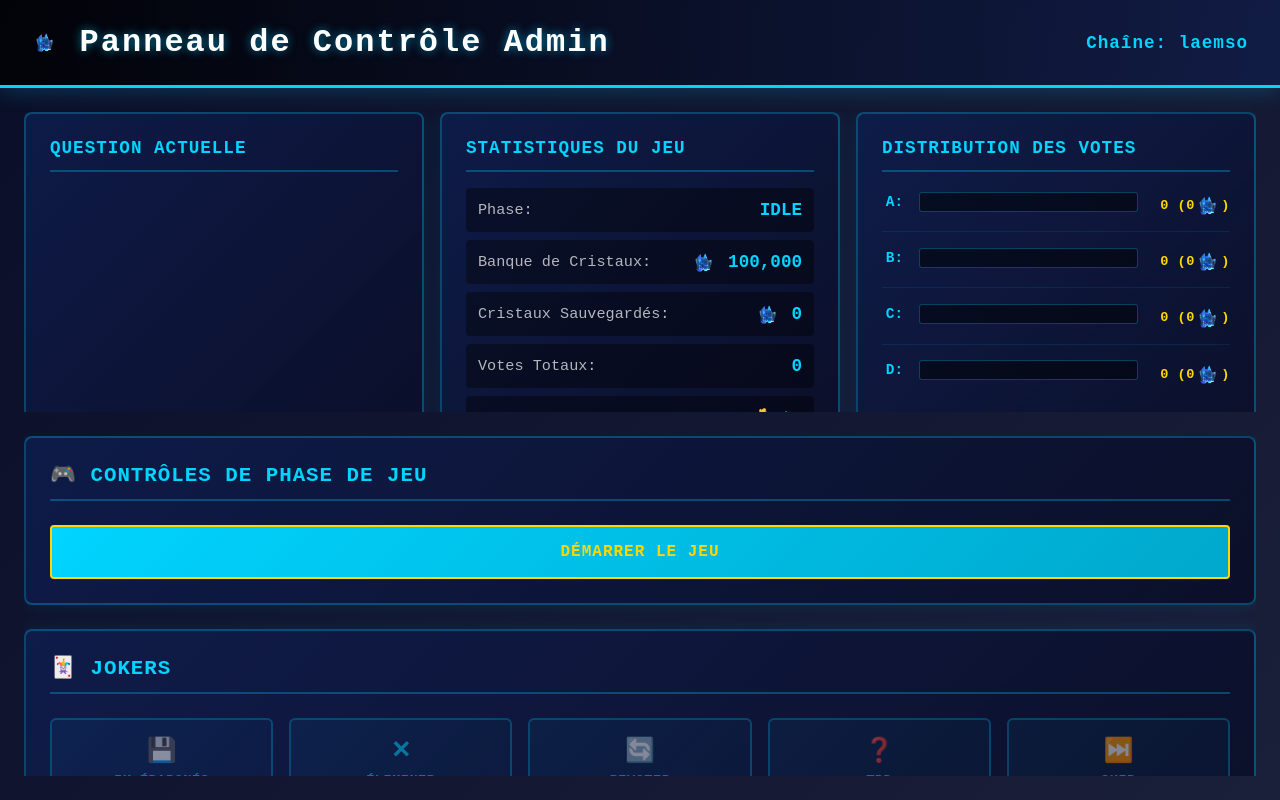
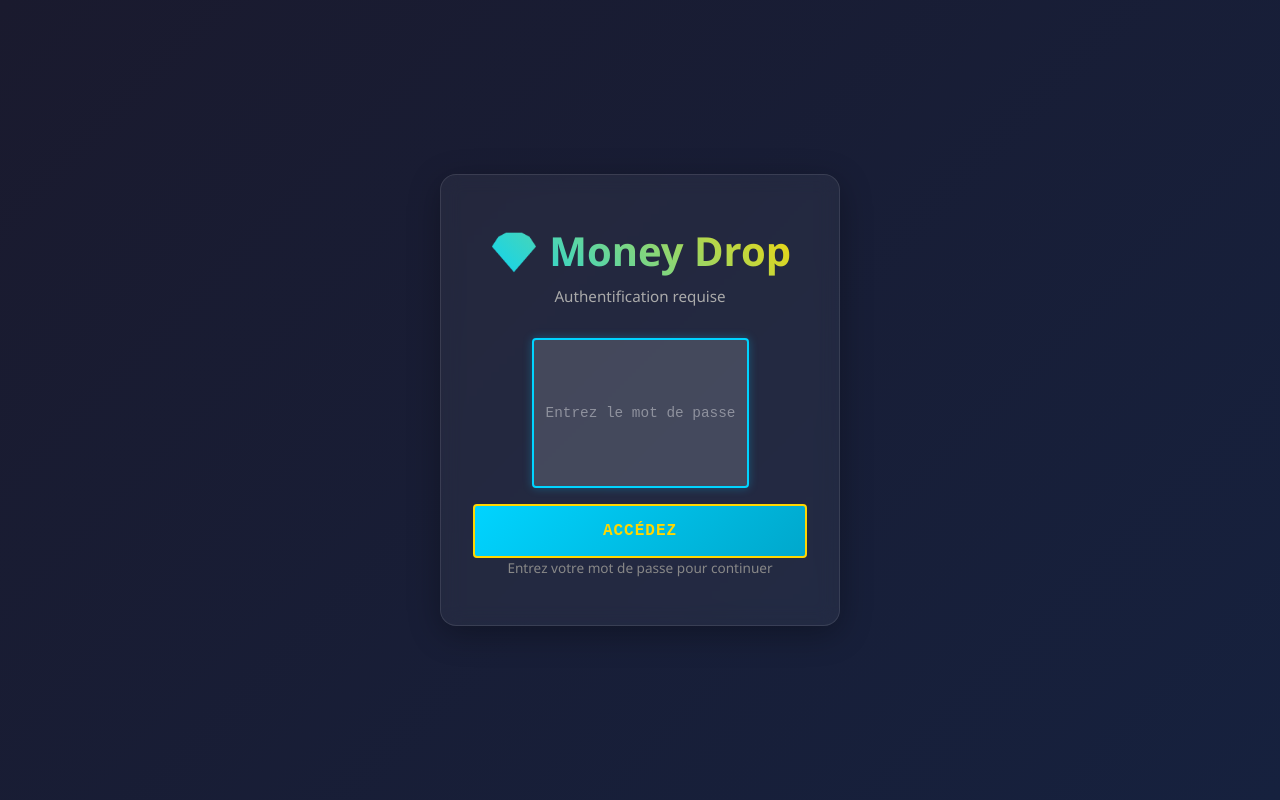
Before and after one commit to t0rbenC0rtes/ArmaDesDrops, a React (Vite) app: page /admin in a window 1280 px wide. Built offline with nearby package versions, Linux system fonts and the light colour scheme.

Commit message:
Implement authentication system with ProtectedRoute and LoginPage; add donation override functionality to AdminDashboard

```diff
--- a/src/App.jsx
+++ b/src/App.jsx
@@ -1,18 +1,36 @@
 import { BrowserRouter as Router, Routes, Route } from 'react-router-dom'
 import { GameProvider } from './context/GameContext'
+import { AuthProvider } from './context/AuthContext'
+import { ProtectedRoute } from './components/ProtectedRoute'
 import { GameBoard } from './pages/GameBoard'
 import { AdminDashboard } from './pages/AdminDashboard'
 
 function App() {
   return (
+    <AuthProvider>
       <GameProvider>
         <Router>
           <Routes>
-          <Route path="/" element={<GameBoard />} />
-          <Route path="/admin" element={<AdminDashboard />} />
+            <Route
+              path="/"
+              element={
+                <ProtectedRoute>
+                  <GameBoard />
+                </ProtectedRoute>
+              }
+            />
+            <Route
+              path="/admin"
+              element={
+                <ProtectedRoute>
+                  <AdminDashboard />
+                </ProtectedRoute>
+              }
+            />
           </Routes>
         </Router>
       </GameProvider>
+    </AuthProvider>
   )
 }
 
--- /dev/null
+++ b/src/components/ProtectedRoute.jsx
@@ -0,0 +1,15 @@
+import { useAuth } from '../context/AuthContext'
+import { LoginPage } from '../pages/LoginPage'
+
+export function ProtectedRoute({ children }) {
+  const { isAuthenticated } = useAuth()
+  const sessionAuthenticated = sessionStorage.getItem('moneydrop_authenticated') === 'true'
+
+  // Show protected content if authenticated or if session exists
+  if (isAuthenticated || sessionAuthenticated) {
+    return children
+  }
+
+  // Otherwise, show login page
+  return <LoginPage />
+}
--- /dev/null
+++ b/src/context/AuthContext.jsx
@@ -0,0 +1,44 @@
+import { createContext, useContext, useState } from 'react'
+
+const AuthContext = createContext(null)
+
+export function AuthProvider({ children }) {
+  const [isAuthenticated, setIsAuthenticated] = useState(false)
+  const [password, setPassword] = useState('')
+  const [error, setError] = useState('')
+
+  const authenticate = (inputPassword) => {
+    const adminPassword = import.meta.env.VITE_ADMIN_PASSWORD
+    if (inputPassword === adminPassword) {
+      setIsAuthenticated(true)
+      setPassword(inputPassword)
+      setError('')
+      // Store in sessionStorage so authentication persists during the session
+      sessionStorage.setItem('moneydrop_authenticated', 'true')
+      return true
+    } else {
+      setError('Mot de passe incorrect')
+      return false
+    }
+  }
+
+  const logout = () => {
+    setIsAuthenticated(false)
+    setPassword('')
+    sessionStorage.removeItem('moneydrop_authenticated')
+  }
+
+  return (
+    <AuthContext.Provider value={{ isAuthenticated, authenticate, logout, error }}>
+      {children}
+    </AuthContext.Provider>
+  )
+}
+
+export function useAuth() {
+  const context = useContext(AuthContext)
+  if (!context) {
+    throw new Error('useAuth must be used within an AuthProvider')
+  }
+  return context
+}
--- a/src/pages/AdminDashboard.jsx
+++ b/src/pages/AdminDashboard.jsx
@@ -12,6 +12,7 @@ export function AdminDashboard() {
   const [eliminateModalOpen, setEliminateModalOpen] = useState(false)
   const [skipModalOpen, setSkipModalOpen] = useState(false)
   const [crystalOverrideInput, setCrystalOverrideInput] = useState('')
+  const [donationOverrideInput, setDonationOverrideInput] = useState('')
   const countdownAudioRef = useRef(null)
   const revealAudioRef = useRef(null)
 
@@ -97,6 +98,19 @@ export function AdminDashboard() {
       })
       setCrystalOverrideInput('')
       console.log(`[EMERGENCY] Crystal bank overridden to ${amount}`)
+    }
+  }
+
+  // Emergency donation override
+  const handleOverrideDonations = () => {
+    const amount = parseInt(donationOverrideInput)
+    if (!isNaN(amount) && amount >= 0) {
+      dispatch({
+        type: 'SET_DONATION_TOTAL',
+        payload: amount,
+      })
+      setDonationOverrideInput('')
+      console.log(`[EMERGENCY] Donation total overridden to ${amount}`)
     }
   }
 
@@ -480,6 +494,19 @@ export function AdminDashboard() {
                   Forcer les Cristaux
                 </button>
               </div>
+              <div className="input-group">
+                <input
+                  type="number"
+                  min="0"
+                  value={donationOverrideInput}
+                  onChange={(e) => setDonationOverrideInput(e.target.value)}
+                  placeholder="Montant de donations"
+                  className="input"
+                />
+                <button className="btn btn-warning" onClick={handleOverrideDonations}>
+                  Forcer les Donations
+                </button>
+              </div>
             </div>
           </section>
         </main>
--- /dev/null
+++ b/src/pages/LoginPage.jsx
@@ -0,0 +1,50 @@
+import { useState } from 'react'
+import { useNavigate, useLocation } from 'react-router-dom'
+import { useAuth } from '../context/AuthContext'
+import './LoginPage.scss'
+
+export function LoginPage() {
+  const [inputPassword, setInputPassword] = useState('')
+  const { authenticate, error } = useAuth()
+  const navigate = useNavigate()
+  const location = useLocation()
+
+  const handleSubmit = (e) => {
+    e.preventDefault()
+    if (authenticate(inputPassword)) {
+      // Redirect to the page they were trying to access or to home
+      const from = location.state?.from?.pathname || '/'
+      navigate(from)
+    }
+  }
+
+  return (
+    <div className="login-container">
+      <div className="login-box">
+        <h1>💎 Money Drop</h1>
+        <p className="login-subtitle">Authentification requise</p>
+
+        <form onSubmit={handleSubmit}>
+          <div className="input-group">
+            <input
+              type="password"
+              value={inputPassword}
+              onChange={(e) => setInputPassword(e.target.value)}
+              placeholder="Entrez le mot de passe"
+              className="input"
+              autoFocus
+            />
+          </div>
+
+          {error && <div className="error-message">{error}</div>}
+
+          <button type="submit" className="btn btn-primary btn-lg">
+            Accédez
+          </button>
+        </form>
+
+        <p className="login-hint">Entrez votre mot de passe pour continuer</p>
+      </div>
+    </div>
+  )
+}
--- /dev/null
+++ b/src/pages/LoginPage.scss
@@ -0,0 +1,134 @@
+.login-container {
+  display: flex;
+  justify-content: center;
+  align-items: center;
+  min-height: 100vh;
+  background: linear-gradient(135deg, #1a1a2e 0%, #16213e 100%);
+  font-family: 'Segoe UI', sans-serif;
+}
+
+.login-box {
+  background: rgba(255, 255, 255, 0.05);
+  backdrop-filter: blur(10px);
+  border: 1px solid rgba(255, 255, 255, 0.1);
+  border-radius: 16px;
+  padding: 3rem 2rem;
+  width: 100%;
+  max-width: 400px;
+  box-shadow: 0 8px 32px rgba(0, 0, 0, 0.3);
+  animation: slideIn 0.4s ease-out;
+
+  h1 {
+    text-align: center;
+    font-size: 2.5rem;
+    margin: 0 0 0.5rem 0;
+    background: linear-gradient(45deg, #00d4ff, #ffd700);
+    -webkit-background-clip: text;
+    -webkit-text-fill-color: transparent;
+    background-clip: text;
+  }
+
+  .login-subtitle {
+    text-align: center;
+    color: #aaa;
+    margin: 0 0 2rem 0;
+    font-size: 0.95rem;
+  }
+
+  form {
+    display: flex;
+    flex-direction: column;
+    gap: 1rem;
+  }
+
+  .input-group {
+    display: flex;
+    flex-direction: column;
+    gap: 0.5rem;
+  }
+
+  .input {
+    background: rgba(255, 255, 255, 0.1);
+    border: 1px solid rgba(255, 255, 255, 0.2);
+    border-radius: 8px;
+    padding: 0.75rem 1rem;
+    color: #fff;
+    font-size: 1rem;
+    transition: all 0.3s ease;
+
+    &:focus {
+      outline: none;
+      border-color: #00d4ff;
+      box-shadow: 0 0 12px rgba(0, 212, 255, 0.3);
+      background: rgba(255, 255, 255, 0.15);
+    }
+
+    &::placeholder {
+      color: #888;
+    }
+  }
+
+  .error-message {
+    background: rgba(255, 67, 54, 0.1);
+    border: 1px solid rgba(255, 67, 54, 0.3);
+    color: #ff6b6b;
+    padding: 0.75rem;
+    border-radius: 6px;
+    font-size: 0.9rem;
+    text-align: center;
+    animation: shake 0.3s ease-in-out;
+  }
+
+  .login-hint {
+    text-align: center;
+    color: #888;
+    font-size: 0.85rem;
+    margin: 0;
+  }
+}
+
+.btn {
+  padding: 0.75rem 1.5rem;
+  border: none;
+  border-radius: 8px;
+  cursor: pointer;
+  font-size: 1rem;
+  font-weight: 600;
+  transition: all 0.3s ease;
+
+  &.btn-primary {
+    background: linear-gradient(45deg, #00d4ff, #0099ff);
+    color: #fff;
+
+    &:hover {
+      transform: translateY(-2px);
+      box-shadow: 0 8px 16px rgba(0, 212, 255, 0.3);
+    }
+
+    &:active {
+      transform: translateY(0);
+    }
+  }
+
+  &.btn-lg {
+    width: 100%;
+    padding: 1rem 1.5rem;
+  }
+}
+
+@keyframes slideIn {
+  from {
+    opacity: 0;
+    transform: translateY(-20px);
+  }
+  to {
+    opacity: 1;
+    transform: translateY(0);
+  }
+}
+
+@keyframes shake {
+  0%, 100% { transform: translateX(0); }
+  25% { transform: translateX(-5px); }
+  75% { transform: translateX(5px); }
+}
--- a/src/reducers/gameReducer.js
+++ b/src/reducers/gameReducer.js
@@ -310,6 +310,13 @@ const gameReducer = (state, action) => {
       }
     }
 
+    case 'SET_DONATION_TOTAL': {
+      return {
+        ...state,
+        donationTotal: action.payload,
+      }
+    }
+
     default:
       return state
   }
```
Also changed, not shown: 1 other file (tests, documents, lock files or other folders). Lines whose indentation alone changed are shown as unchanged.
